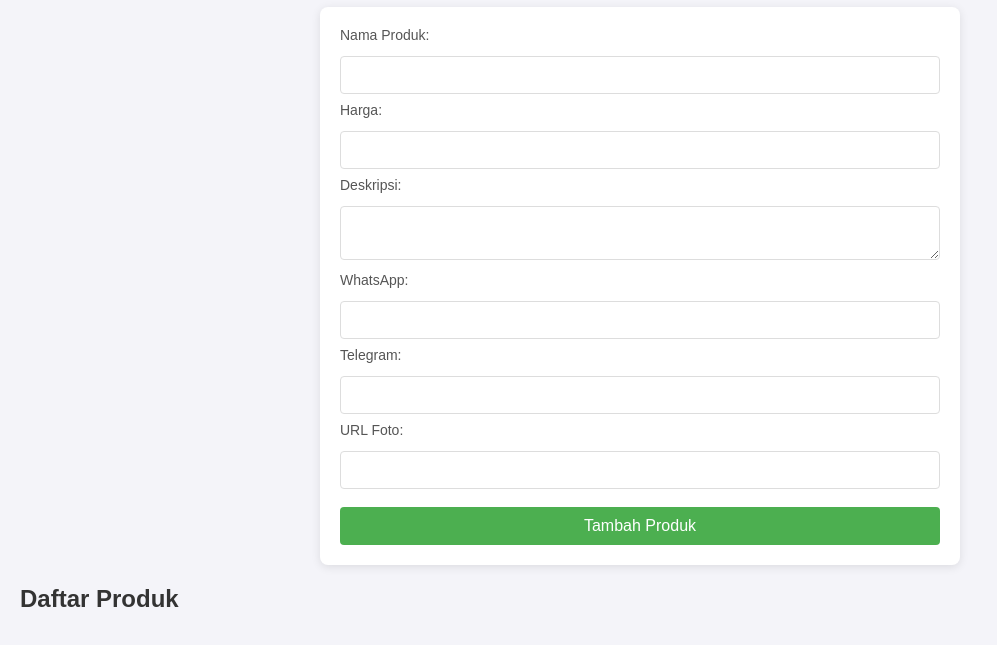
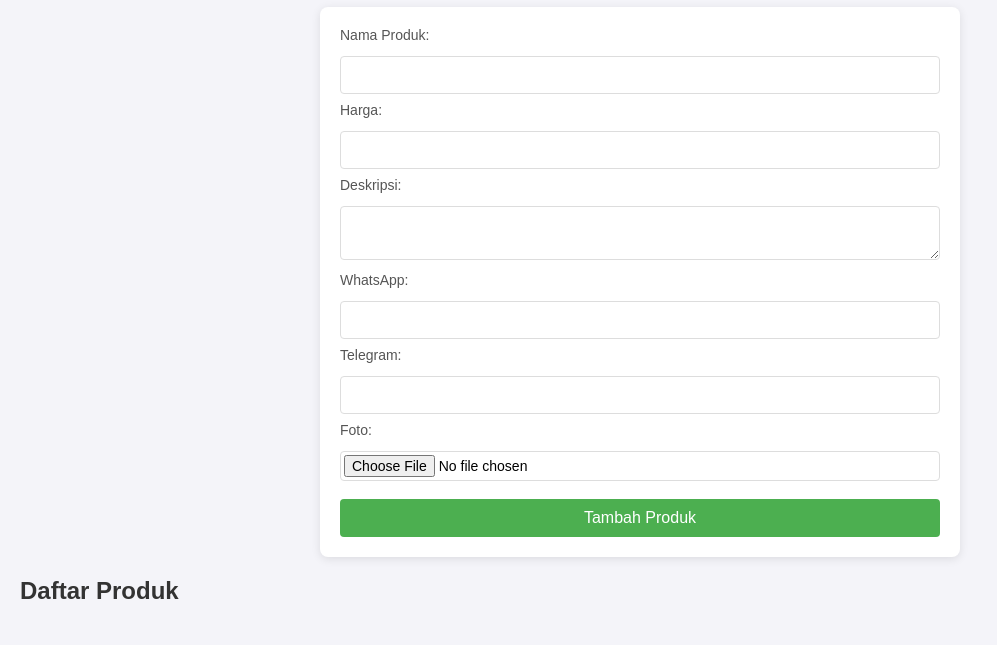
Before and after one commit to RerezzOfficial/ea-project, a website: page public/admin.html in a window 1280 px wide. Shown: the part 131-776 px from the top of the page, without its empty margins (0-997 px from the left). Drawn offline with Linux system fonts and the light colour scheme; no server answers.

Commit message:
Update admin.html

```diff
--- a/public/admin.html
+++ b/public/admin.html
@@ -139,7 +139,7 @@
   <h1>Admin Panel</h1>
 
   <h2>Tambah Produk</h2>
-  <form id="addProductForm">
+  <form id="addProductForm" enctype="multipart/form-data">
     <label for="name">Nama Produk:</label>
     <input type="text" id="name" name="name" required>
 
@@ -155,8 +155,8 @@
     <label for="telegram">Telegram:</label>
     <input type="text" id="telegram" name="telegram">
 
-    <label for="photo">URL Foto:</label>
-    <input type="text" id="photo" name="photo" required>
+    <label for="photo">Foto:</label>
+    <input type="file" id="photo" name="photo" required>
 
     <button type="submit">Tambah Produk</button>
   </form>
```
